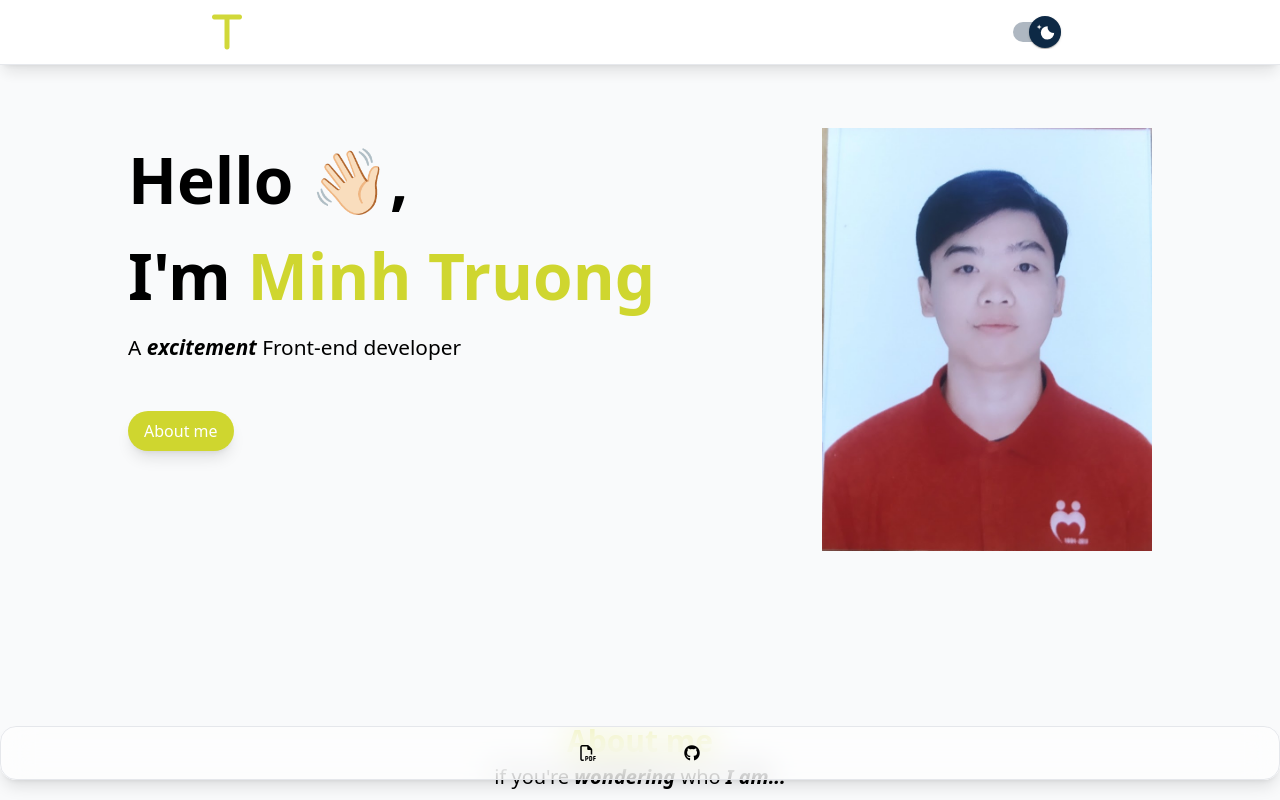
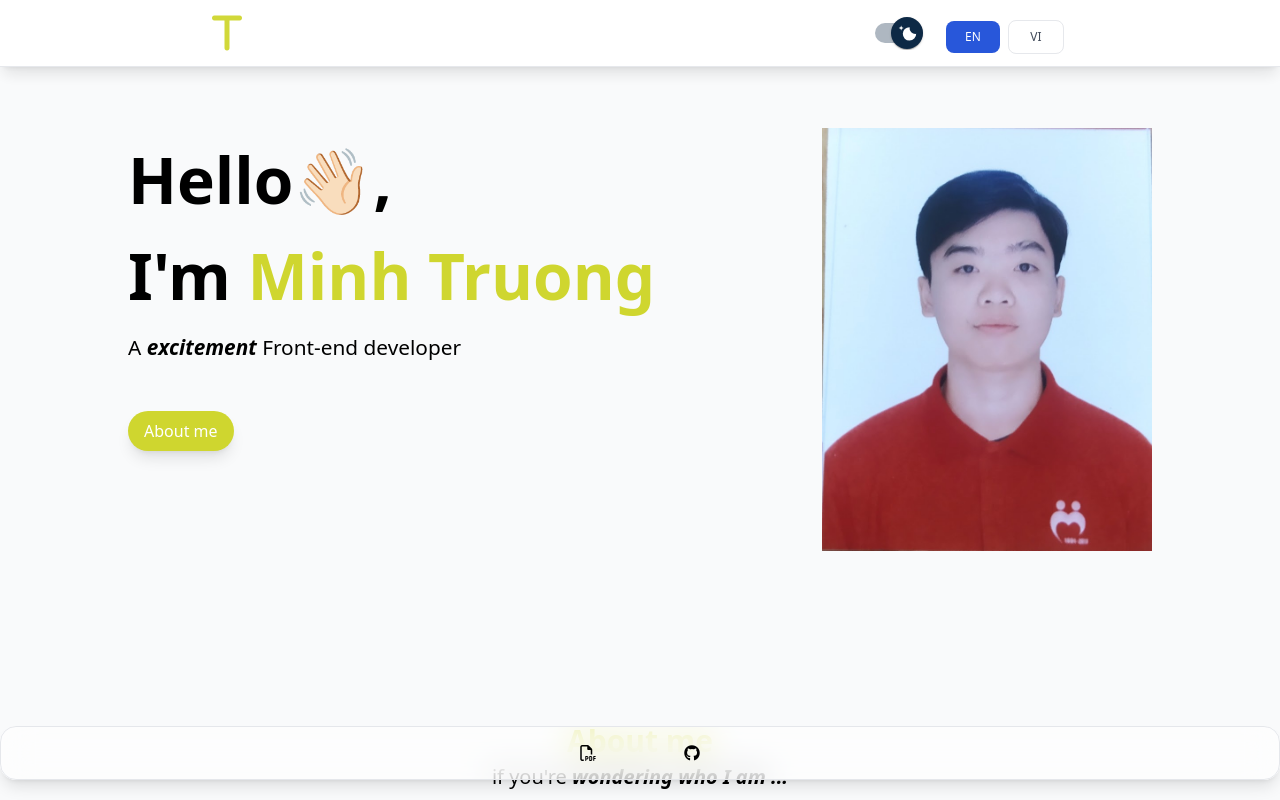
Before and after one commit to truong14712/My-CV, a React (Vite) app: page / in a window 1280 px wide. Shown: the top 800 px of the page. Built offline with nearby package versions, Linux system fonts and the light colour scheme.

Commit message:
feat: Change the language of the about me section

```diff
--- a/package.json
+++ b/package.json
@@ -15,8 +15,10 @@
     "@mui/material": "^5.15.1",
     "@reduxjs/toolkit": "^2.0.1",
     "autoprefixer": "^10.4.16",
+    "i18next": "^23.10.0",
     "react": "^18.2.0",
     "react-dom": "^18.2.0",
+    "react-i18next": "^14.0.5",
     "react-redux": "^9.0.4",
     "react-router-dom": "^6.21.1",
     "redux-persist": "^6.0.0"
--- /dev/null
+++ b/src/i18n/en/home.json
@@ -0,0 +1,14 @@
+{
+  "Hello": "Hello",
+  "MinhTruong": "Minh Truong",
+  "I": "I'm",
+  "About me": "About me",
+  "if you": "if you're",
+  "wondering": "wondering",
+  "who I am...": "who I am ...",
+  "my name": "Hi, my name is",
+  "year old": "i'm 21 years old.",
+  "FPT Polytechnic": "I got a college degree at FPT Polytechnic College in Hanoi (2021-2023). Besides, i am really passionate about",
+  "lear": "I started learning web programming in 2021. Before that, I had a background in C / C ++ programming so getting access to javascript is not difficult. I have been in love with javascript since I did not know it, I like it. I searched many different sources to learn about this language for example:",
+  "frontend": "I want to be a good person in the field that I have chosen so I tried a lot, worked hard."
+}
--- /dev/null
+++ b/src/i18n/i18n.js
@@ -0,0 +1,28 @@
+import i18n from "i18next";
+import { initReactI18next } from "react-i18next";
+import HOME_EN from "./en/home.json";
+import HOME_VI from "./vi/home.json";
+
+const resources = {
+  en: {
+    home: HOME_EN,
+  },
+  vi: {
+    home: HOME_VI,
+  },
+};
+const defaultNS = "home";
+i18n
+  .use(initReactI18next) // passes i18n down to react-i18next
+  .init({
+    resources,
+    lng: "en",
+    fallbackLng: "en",
+    ns: ["home"],
+    defaultNS,
+    interpolation: {
+      escapeValue: false, // react already safes from xss
+    },
+  });
+
+export default i18n;
--- /dev/null
+++ b/src/i18n/vi/home.json
@@ -0,0 +1,14 @@
+{
+  "Hello": "Xin chào",
+  "MinhTruong": "Minh Trường",
+  "I": "Tôi là",
+  "About me": "Giới thiệu về tôi",
+  "if you": "Nếu bạn",
+  "wondering": "đang thắc mắc",
+  "who I am...": "tôi là ai ...",
+  "my name": "Chào, tên tôi là",
+  "year old": "tôi 21 tuổi.",
+  "FPT Polytechnic": "Tôi có bằng cao đẳng tại Trường Cao đẳng FPT Polytechnic Hà Nội (2021-2023). Ngoài ra, tôi thực sự rất đam mê",
+  "lear": "Tôi bắt đầu học lập trình web từ năm 2021. Trước đó, tôi đã có nền tảng về lập trình C/C++ nên việc tiếp cận với javascript không khó. Tôi mê javascript từ lúc chưa biết đến nó, tôi thích nó. Mình đã tìm kiếm nhiều nguồn khác nhau để tìm hiểu về ngôn ngữ này chẳng hạn:",
+  "frontend": "Tôi muốn trở thành người tốt trong lĩnh vực mình đã chọn nên tôi đã cố gắng rất nhiều, làm việc chăm chỉ."
+}
--- a/src/layouts/components/Navbar/index.jsx
+++ b/src/layouts/components/Navbar/index.jsx
@@ -6,11 +6,13 @@ import {
   selectTheme,
   toggleTheme,
 } from "../../../providers/features/themeSlice.js";
-// import Button from "@mui/material/Button";
+import { useTranslation } from "react-i18next";
 const Navbar = () => {
   const checked = useSelector(selectTheme);
   const currentColor = useSelector(selectCurrentColor);
   const dispatch = useDispatch();
+  const { i18n } = useTranslation("home");
+  const currentLanguage = i18n.language;
   const MaterialUISwitch = styled(Switch)(({ theme }) => ({
     width: 62,
     height: 34,
@@ -62,6 +64,9 @@ const Navbar = () => {
   const handleChange = () => {
     dispatch(toggleTheme());
   };
+  const changeLanguage = (lng) => {
+    i18n.changeLanguage(lng);
+  };
   return (
     <div>
       <nav
@@ -80,8 +85,34 @@ const Navbar = () => {
               transition: "color 2s ease",
             }}
           ></i>
-          <div>
+          <div className="flex items-center">
             <MaterialUISwitch checked={checked} onChange={handleChange} />
+            <div className="mt-2 ml-3">
+              <button
+                className={
+                  currentLanguage === "en"
+                    ? `px-3 py-2 text-xs font-medium text-center text-white bg-blue-700 rounded-lg  focus:ring-4 focus:outline-none focus:ring-blue-300 mx-1`
+                    : "px-3 py-2 text-xs border text-center rounded-lg mx-1"
+                }
+                onClick={() => changeLanguage("en")}
+              >
+                <div className={checked ? `w-[30px]` : "w-[30px] text-white"}>
+                  EN
+                </div>
+              </button>
+              <button
+                className={
+                  currentLanguage === "vi"
+                    ? `px-3 py-2 text-xs font-medium text-center text-white bg-blue-700 rounded-lg  focus:ring-4 focus:outline-none focus:ring-blue-300 mx-1`
+                    : "px-3 py-2 text-xs border text-center rounded-lg mx-1"
+                }
+                onClick={() => changeLanguage("vi")}
+              >
+                <div className={checked ? `w-[30px]` : "w-[30px] text-white"}>
+                  VI
+                </div>
+              </button>
+            </div>
           </div>
         </div>
       </nav>
--- a/src/main.jsx
+++ b/src/main.jsx
@@ -6,6 +6,8 @@ import { BrowserRouter } from "react-router-dom";
 import store, { persistor } from "./providers/store";
 import { PersistGate } from "redux-persist/integration/react";
 import { Provider } from "react-redux";
+import "./i18n/i18n.js";
+
 ReactDOM.createRoot(document.getElementById("root")).render(
   <React.StrictMode>
     <BrowserRouter>
--- a/src/pages/Home/index.jsx
+++ b/src/pages/Home/index.jsx
@@ -1,29 +1,28 @@
 import { useState, useEffect, useRef } from "react";
+import { useTranslation } from "react-i18next";
+import { useSelector, useDispatch } from "react-redux";
+import { selectCurrentColor } from "../../providers/features/colorSlice";
+import { updateColorAsync } from "../../providers/api/colorThunk";
 import AboutMe from "../components/AboutMe";
 import MyProjects from "../components/MyProjects";
 import Skill from "../components/Skill";
 import ContactMe from "../components/ContactMe";
 import Education from "../components/Education";
-import { useSelector, useDispatch } from "react-redux";
-import { selectCurrentColor } from "../../providers/features/colorSlice";
-import { updateColorAsync } from "../../providers/api/colorThunk";
 import cv from "../../assets/imgCV.jpg";
-
 import Signature from "../components/Signature";
 import { selectTheme } from "../../providers/features/themeSlice";
 const Home = () => {
+  const { t } = useTranslation("home");
   // eslint-disable-next-line react-hooks/exhaustive-deps
   const words = ["interest", "enjoy", "excitement", "passion"];
   const [text, setText] = useState(words[0]);
   const dispatch = useDispatch();
   const currentColor = useSelector(selectCurrentColor);
   const checked = useSelector(selectTheme);
-
   useEffect(() => {
     // Dispatch the initial color update
     dispatch(updateColorAsync());
   }, [dispatch]);
-
   useEffect(() => {
     const timeoutId = setTimeout(() => {
       const currentIndex = words.indexOf(text);
@@ -73,17 +72,18 @@ const Home = () => {
                   : "text-[4rem] font-bold sm:text-[5rem] text-white"
               }
             >
-              Hello <span>👋🏻</span>
+              {t("Hello")}
+              <span>👋🏻</span>
               ,
               <br />
-              I&apos;m{" "}
+              {t("I")}{" "}
               <span
                 style={{
                   color: currentColor,
                   transition: "color 2s ease",
                 }}
               >
-                Minh Truong
+                {t("MinhTruong")}
               </span>
             </h1>
             <p
@@ -106,7 +106,7 @@ const Home = () => {
               className="p-2 mt-[3rem] px-4 rounded-[24px] shadow-lg mb-[6rem]"
               onClick={handleButtonAboutMe}
             >
-              About me
+              {t("About me")}
             </button>
           </div>
           <img
--- a/src/pages/components/AboutMe/index.jsx
+++ b/src/pages/components/AboutMe/index.jsx
@@ -1,10 +1,12 @@
 import { selectCurrentColor } from "../../../providers/features/colorSlice";
 import { useSelector } from "react-redux";
 import { selectTheme } from "../../../providers/features/themeSlice";
+import { useTranslation } from "react-i18next";
 
 const AboutMe = () => {
   const currentColor = useSelector(selectCurrentColor);
   const checked = useSelector(selectTheme);
+  const { t } = useTranslation("home");
 
   return (
     <div className="pt-[70px] mt-[10%]">
@@ -15,7 +17,7 @@ const AboutMe = () => {
           transition: "color 2s ease",
         }}
       >
-        About me
+        {t("About me")}
       </div>
       <div
         className={
@@ -24,12 +26,13 @@ const AboutMe = () => {
             : "mt-1 text-xl text-center text-white"
         }
       >
-        if you&apos;re <span className="italic font-semibold">wondering</span>{" "}
-        who <span className="italic font-semibold">I am...</span>
+        {t("if you")}
+        <span className="italic font-semibold"> {t("wondering")}</span>{" "}
+        <span className="italic font-semibold">{t("who I am...")}</span>
       </div>
       <div className={checked ? "mt-[24px]" : "mt-[24px] text-white"}>
         <div className="text-lg sm:p-2 md:p-5">
-          Hi, my name is{" "}
+          {t("my name")}{" "}
           <span
             className="px-1 italic"
             style={{
@@ -38,10 +41,9 @@ const AboutMe = () => {
               transition: "background 2s ease",
             }}
           >
-            Minh Truong
+            {t("MinhTruong")}
           </span>
-          , i&apos;m 21 years old. I got a college degree at FPT Polytechnic
-          College in Hanoi (2021-2023). Besides, i am really passionate about{" "}
+          , {t("year old")} {t("FPT Polytechnic")}{" "}
           <span
             className="px-2 italic"
             style={{
@@ -66,11 +68,7 @@ const AboutMe = () => {
         </div>
         <br />
         <div className="text-lg sm:p-2 md:p-5">
-          I started learning web programming in 2021. Before that, I had a
-          background in C / C ++ programming so getting access to javascript is
-          not difficult. I have been in love with javascript since I did not
-          know it, I like it. I searched many different sources to learn about
-          this language for example:{" "}
+          {t("lear")}{" "}
           <span>
             <span className="italic underline"> Developer mozilla</span>,{" "}
             <span className="italic underline">You Don&apos;t Know JS</span>
@@ -78,10 +76,7 @@ const AboutMe = () => {
           ....
         </div>
         <br />
-        <div className="text-lg sm:p-2 md:p-5">
-          I want to be a good person in the field that I have chosen so I tried
-          a lot, worked hard.
-        </div>
+        <div className="text-lg sm:p-2 md:p-5">{t("frontend")}</div>
       </div>
     </div>
   );
```
Also changed, not shown: 1 other file (tests, documents, lock files or other folders).
